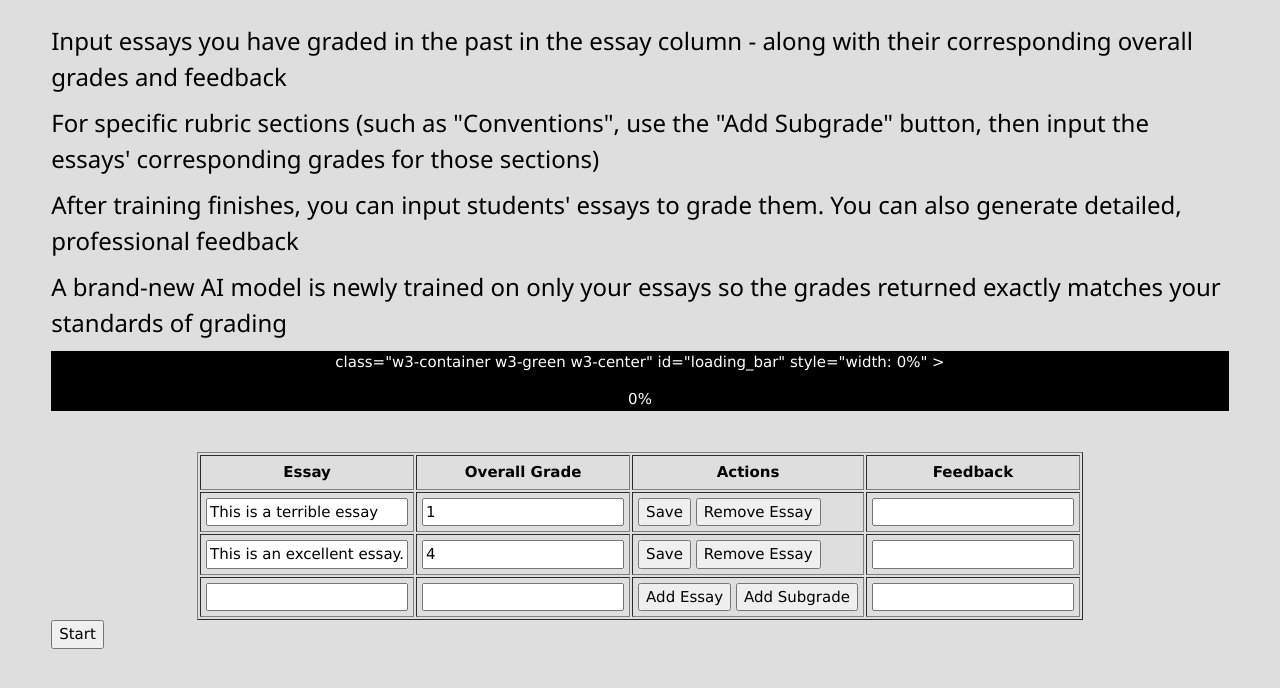
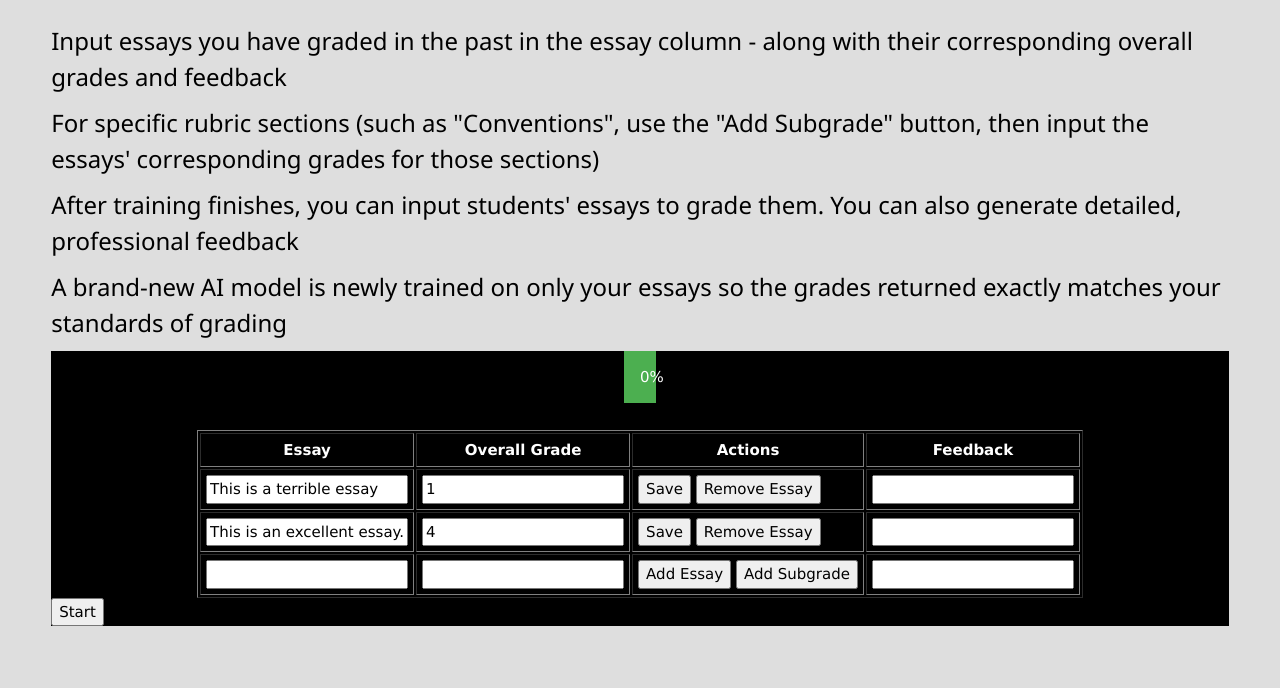
Before and after one commit to NolanSoo/ai-essay-grader-dev, a plain HTML site: page index.html in a window 1280 px wide. Shown: the part 200-888 px from the top of the page. Drawn offline with nearby package versions, Linux system fonts and the light colour scheme.

Commit message:
Update index.html

```diff
--- a/index.html
+++ b/index.html
@@ -19,7 +19,7 @@
    <div id="app"></div>
    <div class="w3-black">
     <div id="wrapper" align="center">
-      class="w3-container w3-green w3-center"
+      <div class="w3-container w3-green w3-center"
       id="loading_bar"
       style="width: 0%"
     >
```
